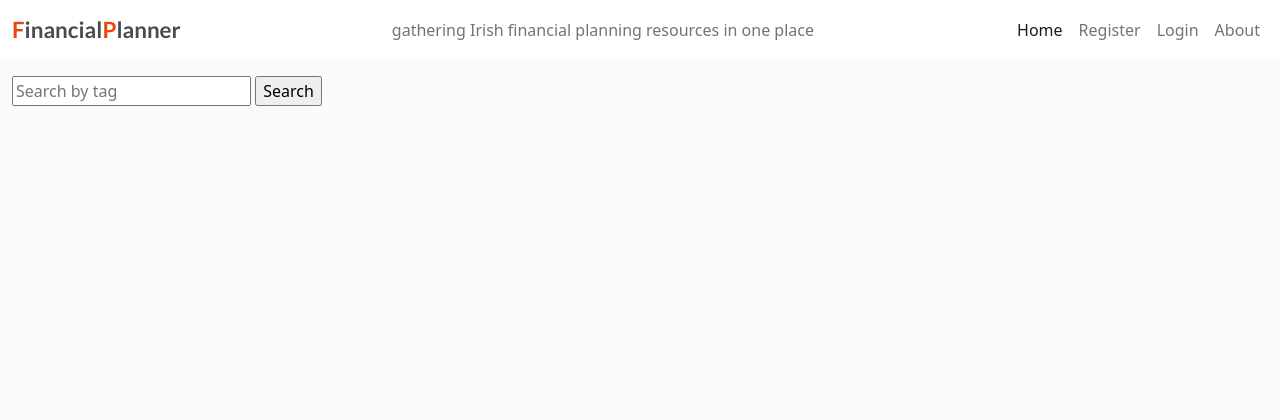
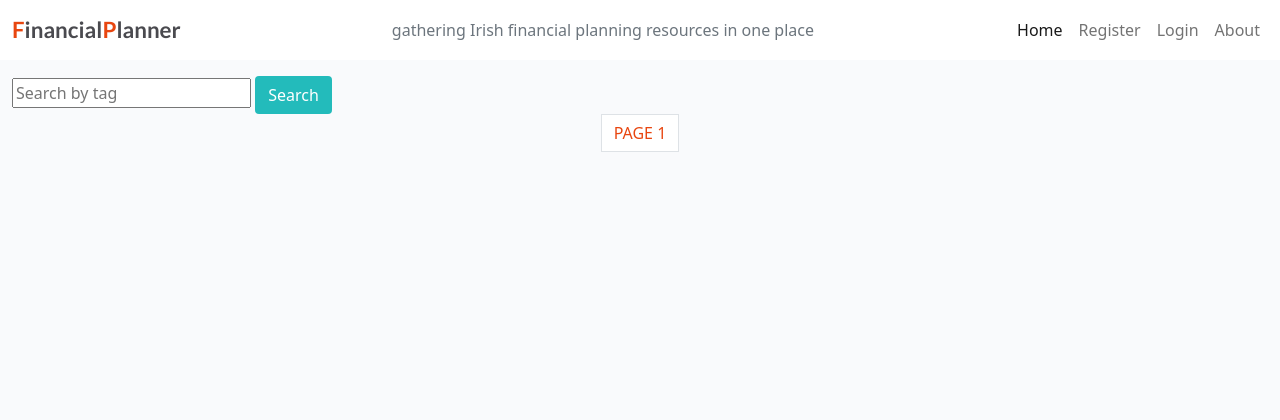
Before and after one commit to StephenWinters95/FLIT_Main_Ste, a Django app: page / in a window 1280 px wide. Shown: the top 420 px of the page. Run offline with Django 3.2, Linux system fonts and the light colour scheme; data that the repository does not hold is empty; parts of the project's set-up code (start-up, migrations or seed data) failed here and were passed over; some libraries are stand-ins or nearby versions.

Commit message:
Implement search funcionality on Index page Issue #30

```diff
--- a/django_financial_planner/settings.py
+++ b/django_financial_planner/settings.py
@@ -26,8 +26,8 @@ SECRET_KEY = os.environ.get("SECRET_KEY")
 
 # SECURITY WARNING: don't run with debug turned on in production!
 # DMcC 21/11/23 set to True to try deployed version of Heroku app
-DEBUG = False
-# DEBUG = True
+# DEBUG = False
+DEBUG = True
 
 # DMcC 20/11/23 Taggit caused uninstall of Django version 3.2 and a fresh install of Django 4.
 # Ths caused CSRF errors on the site's admin page
@@ -94,7 +94,7 @@ ACCOUNT_EMAIL_VERIFICATION = 'none'
 
 # DMcC 21/11/23 this option added to test out deployed Heroku version"
 # Auto deploy now deactivated so option commented out 21/11 after manual deploy
-XFRAME_OPTIONS = 'SAMEORIGIN'
+# XFRAME_OPTIONS = 'SAMEORIGIN'
 
 TEMPLATES = [
     {
--- a/fp_blog/urls.py
+++ b/fp_blog/urls.py
@@ -2,14 +2,13 @@ from . import views
 from django.urls import path
 
 urlpatterns = [
-    path('', views.ArticleList.as_view(), name='home'),
+    path('', views.ArticleList, name='home'),
     path('<slug:slug>/', views.ArticleDetail.as_view(), name='article_detail'),
     path('bookmark/<slug:slug>', views.ArticleBookmark.as_view(),
          name='article_bookmark'),
     path('like/<slug:slug>', views.ArticleLike.as_view(), name='article_like'),
     path('comment/<slug:slug>', views.ArticleComment.as_view(),
          name='article_comment'),
-    path('search/', views.ArticleSearch.as_view(), name='search'),
 
 ]
 
--- a/fp_blog/views.py
+++ b/fp_blog/views.py
@@ -2,16 +2,44 @@ from django.shortcuts import render, get_object_or_404, reverse
 from django.views import generic, View
 from django.http import HttpResponseRedirect
 from django.contrib import messages
+from django.core.paginator import Paginator
+from django.db.models import Q
 from .models import Article, Comment, Action
 from .forms import CommentForm, UserCommentForm
 
+# 21/11/23 DMcC The below code no longer needed
+#class ArticleList(generic.ListView):
+#    model = Article
+#    queryset = Article.objects.filter(status=1).order_by('-updated_on')
+#    template_name = 'index.html'
+#    paginate_by = 8
 
-class ArticleList(generic.ListView):
-    model = Article
+def ArticleList(request):
+    # DMcC 21/11/23 Function-based article retrieval to faciliate tag-search
+
     queryset = Article.objects.filter(status=1).order_by('-updated_on')
-    template_name = 'index.html'
-    paginate_by = 8
 
+    # DMcC 21/11/23 If the user has given a search term then check this filter
+    search_post = request.GET.get('search')
+    if search_post:
+        queryset = queryset.filter(Q(title__icontains=search_post) or
+                                   Q(content__icontains=search_post) or
+                                   Q(excerpt__icontains=search_post))
+
+#   DMcC 21/11/23 pagination text taken from testdrive.io/blog/django-pagination for fbv
+    page_num = request.GET.get('page', 1)
+    paginator = Paginator(queryset, 4) #articles per page
+
+    try:
+        page_obj = paginator.page(page_num)
+    except PageNotAnInteger:
+        # if page is not an integer, deliver the first page
+        page_obj = paginator.page(1)
+    except EmptyPage:
+        # if the page is our of range, deliver the last page
+        page_obj = paginator.page(paginator.num_pages)
+
+    return render(request, 'index.html', {'page_obj': page_obj})
 
 class ArticleSearch(generic.ListView):
     # DMcC 21/11/23 the below search field text from stackoverflow.com re adding a search field #
@@ -21,7 +49,7 @@ class ArticleSearch(generic.ListView):
 #        return render(request, "index.html", context)
     model = Article
     queryset1 = Article.objects.filter(status=1).order_by('-updated_on')
-    queryset = queryset1.filter(tags=4)
+    queryset = queryset1.filter(tags=3)
     template_name = 'index.html'
 
 class ArticleDetail(View):
--- a/templates/index.html
+++ b/templates/index.html
@@ -8,12 +8,13 @@
         <!-- Blog Entries Column -->
         <div class="col-12 mt-3 left">
             <!-- DMcC 21/11/23 the below search field text from stakoverflow.com re adding a search field-->
-            <form action="">
-                <input type="text" name="search" placeholder="Search by tag" value="{{request.GET.tag}}">
-                <input type="submit" value="Search">
+            <form class="form-inline my-2 my-lg-0" action="{% url 'home' %}">
+                <input type="search"   placeholder="Search by tag" aria-label="Search" name="search">
+                <button class="btn btn-signup right" type="submit">Search</button>
             </form>
             <div class="row">
-                {% for article in article_list %}
+                <!-- DMcC 21/11/23 method of pagination altered, now receiving data in 8-article paginated format page_obj-->
+                {% for article in page_obj %}
                 <!-- DMcC 15/11/23 Testing with col-md-3 rather than 4 to fit more articles onto a page -->
                 <div class="col-md-3">
                     <!-- similarly card mb-3 rather than md-4 -->
@@ -90,19 +91,17 @@
                 </div>
             </div>
         </div>
-    {% if is_paginated %}
     <nav aria-label="Page navigation">
         <ul class="pagination justify-content-center">
             {% if page_obj.has_previous %}
-            <li><a href="?page={{ page_obj.previous_page_number }}" class="page-link">&laquo; PREV </a></li>
+            <li><a href="?page={{ page_obj.previous_page_number }}" class="page-link">&laquo; </a></li>
             {% endif %}
+            <li class="page-link">PAGE {{page_obj.number}} </li>
             {% if page_obj.has_next %}
-            <li><a href="?page={{ page_obj.next_page_number }}" class="page-link"> NEXT &raquo;</a></li>
-
+            <li><a href="?page={{ page_obj.next_page_number }}" class="page-link"> &raquo;</a></li>
             {% endif %}
         </ul>
     </nav>
-    {% endif %}
 </div>
 <!-- DMcC 16/11/23 the following script needed to control tooltip display above the hovered element-->
 <script>
```
